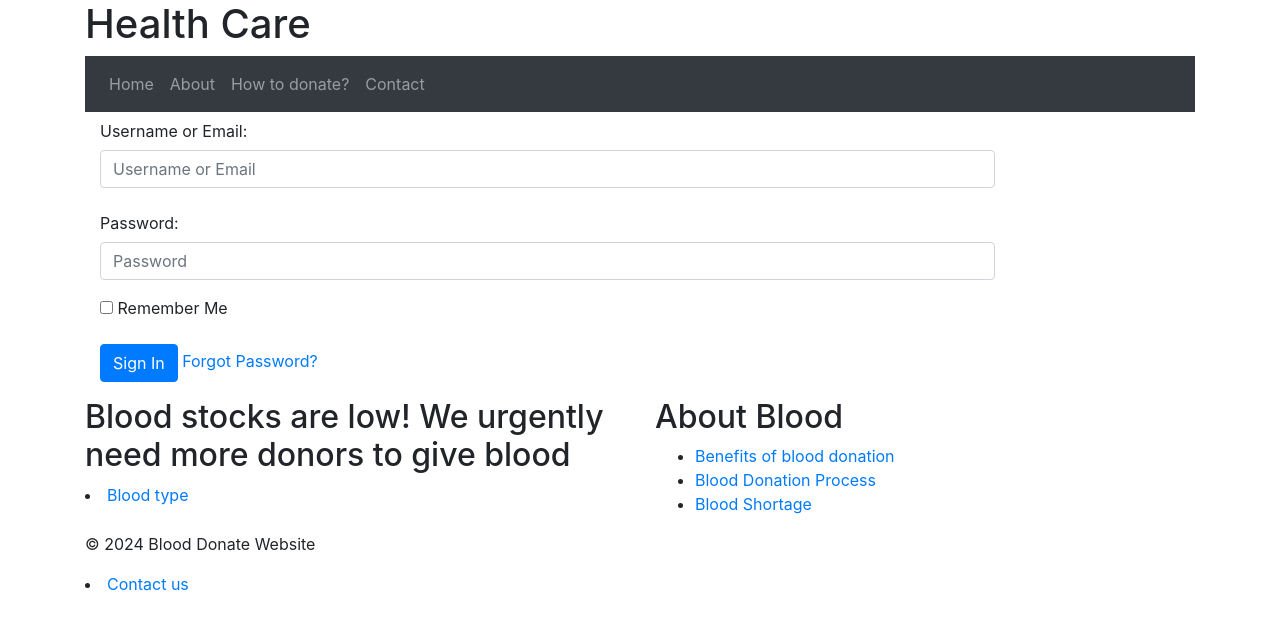
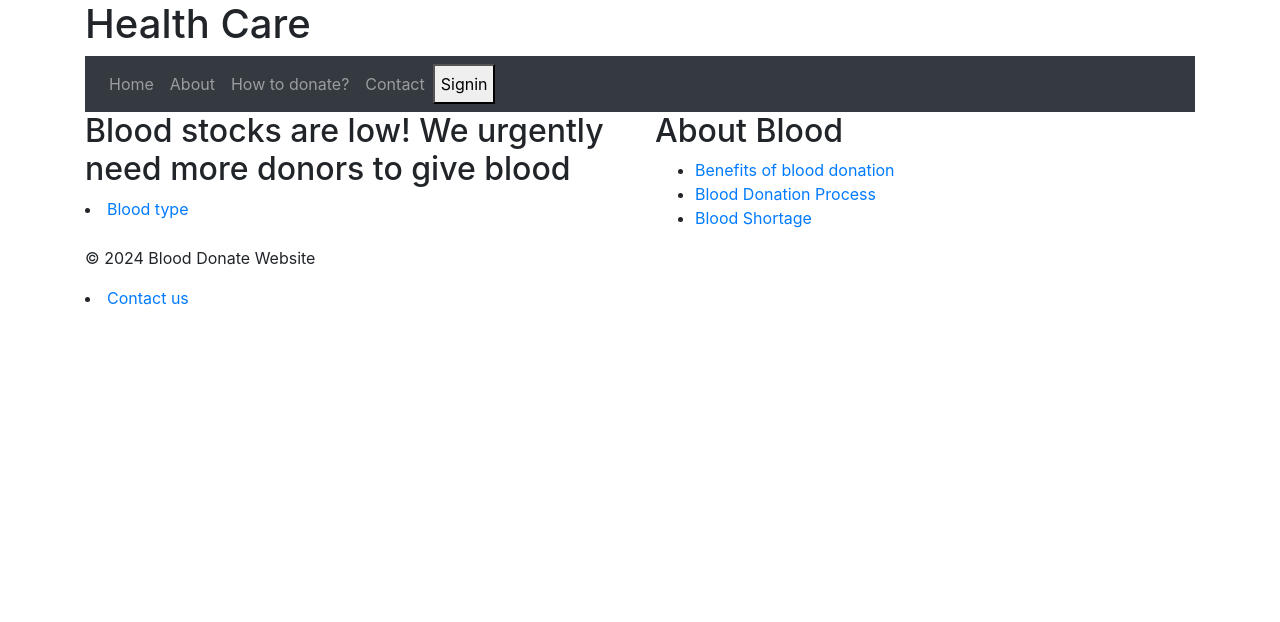
Before and after one commit to Buttthien/Blood-Donation, a PHP site: page / in a window 1280 px wide. Shown: the top 622 px of the page. Run offline with PHP 8.4, Linux system fonts and the light colour scheme.

Commit message:
index.php

```diff
--- a/index.php
+++ b/index.php
@@ -16,38 +16,10 @@
           <li class="nav-item"><a class="nav-link" href="#">About</a></li>
           <li class="nav-item"><a class="nav-link" href="#">How to donate?</a></li>
           <li class="nav-item"><a class="nav-link" href="#">Contact</a></li>
+          <button class="btnSignin-popup">Signin</button>
         </ul>
       </nav>
     </header>
-    <form class="form-horizontal" action="/signin.php" method="post" id="signinForm">
-      <div class="form-group">
-        <label for="username_or_email" class="col-sm-2 col-form-label">Username or Email:</label>
-        <div class="col-sm-10">
-          <input type="text" class="form-control" name="username_or_email" id="username_or_email" placeholder="Username or Email">
-        </div>
-      </div>
-      <div class="form-group">
-        <label for="password" class="col-sm-2 col-form-label">Password:</label>
-        <div class="col-sm-10">
-          <input type="password" class="form-control" name="password" id="password" placeholder="Password">
-        </div>
-      </div>
-      <div class="form-group">
-        <div class="col-sm-offset-2 col-sm-10">
-          <div class="checkbox">
-            <label for="remember_me">
-              <input type="checkbox" name="remember_me" id="remember_me"> Remember Me
-            </label>
-          </div>
-        </div>
-      </div>
-      <div class="form-group">
-        <div class="col-sm-offset-2 col-sm-10">
-          <button type="submit" form="signinForm" class="btn btn-primary">Sign In</button>
-          <a href="#">Forgot Password?</a>
-        </div>
-      </div>
-    </form>
     <main>
       <div class="row">
         <div class="col-sm-6">
```
